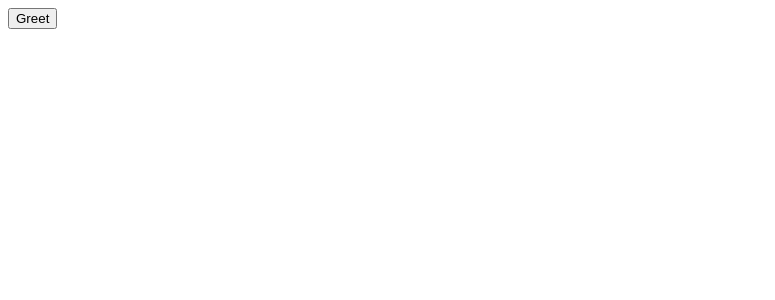
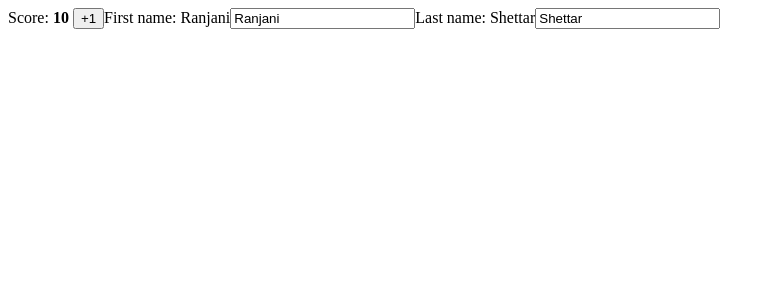
Before and after one commit to sethmwebi/mentors-with-joseph-react, a React (Vite) app: page / in a window 1280 px wide. Shown: the top 300 px of the page, without its empty margins (0-775 px from the left). Built offline with nearby package versions, Linux system fonts and the light colour scheme.

Commit message:
updating objects in state

```diff
--- a/src/App.jsx
+++ b/src/App.jsx
@@ -1091,16 +1091,118 @@
 //   }
 // }
 
+// import { useState } from "react";
+//
+// export default function FeedbackForm() {
+//   const [name, setName] = useState("");
+//
+//   function handleClick() {
+//     prompt("What is your name?");
+//     setName(name);
+//     alert(`Hello, ${name}!`);
+//   }
+//
+//   return <button onClick={handleClick}>Greet</button>;
+// }
+// import React, { useState } from "react";
+//
+// const App = () => {
+//   const [profile, setProfile] = useState({ name: "John", age: 25 });
+//
+//   return (
+//     <div>
+//       <input
+//         type="text"
+//         value={profile.name}
+//         onChange={(e) => setProfile({ ...profile, name: e.target.value })}
+//       />
+//       <input
+//         type="number"
+//         value={profile.age}
+//         onChange={(e) => setProfile({ ...profile, age: e.target.value })}
+//       />
+//     </div>
+//   );
+// };
+//
+// export default App;
+// import React, { useState } from "react";
+//
+// const App = () => {
+//   const [person, setPerson] = useState({
+//     name: "Niki de Saint Phalle",
+//     artwork: {
+//       title: "Blue Nana",
+//       city: "Hamburg",
+//       image: "https://i.imgur.com/Sd1AgUOm.jpg",
+//     },
+//   });
+//
+//   return (
+//     <div>
+//       <h1>Updating Nested Objects</h1>
+//       <div style={{ display: "flex", flexDirection: "column", gap: "2px" }}>
+//         <h4>{person.name}</h4>
+//         <h5>{person.artwork.city}</h5>
+//       </div>
+//
+//       <input
+//         type="text"
+//         value={person.artwork.city}
+//         onChange={(event) =>
+//           setPerson({
+//             ...person,
+//             artwork: { ...person.artwork, city: event.target.value },
+//           })
+//         }
+//       />
+//     </div>
+//   );
+// };
+//
+// export default App;
+
 import { useState } from "react";
 
-export default function FeedbackForm() {
-  const [name, setName] = useState("");
+export default function Scoreboard() {
+  const [player, setPlayer] = useState({
+    firstName: "Ranjani",
+    lastName: "Shettar",
+    score: 10,
+  });
 
-  function handleClick() {
-    prompt("What is your name?");
-    setName(name);
-    alert(`Hello, ${name}!`);
+  function handlePlusClick() {
+    setPlayer({ ...player, score: player.score + 1 });
   }
 
-  return <button onClick={handleClick}>Greet</button>;
+  function handleFirstNameChange(e) {
+    setPlayer({
+      ...player,
+      firstName: e.target.value,
+    });
+  }
+
+  function handleLastNameChange(e) {
+    setPlayer({
+      ...player,
+      lastName: e.target.value,
+    });
+  }
+
+  return (
+    <>
+      <label>
+        Score: <b>{player.score}</b>{" "}
+        <button onClick={handlePlusClick}>+1</button>
+      </label>
+      <label>
+        First name: {player.firstName}
+        <input value={player.firstName} onChange={handleFirstNameChange} />
+      </label>
+      <label>
+        Last name: {player.lastName}
+        <input value={player.lastName} onChange={handleLastNameChange} />
+      </label>
+    </>
+  );
 }
```
